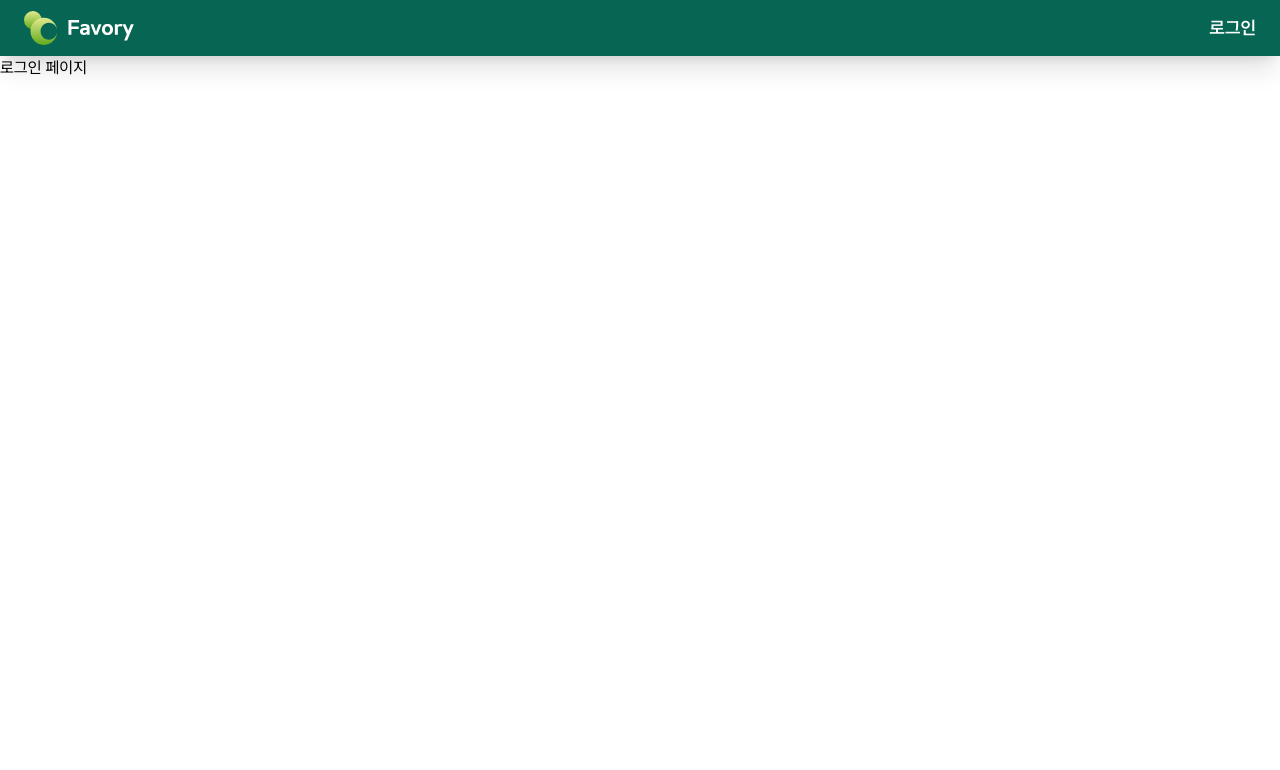
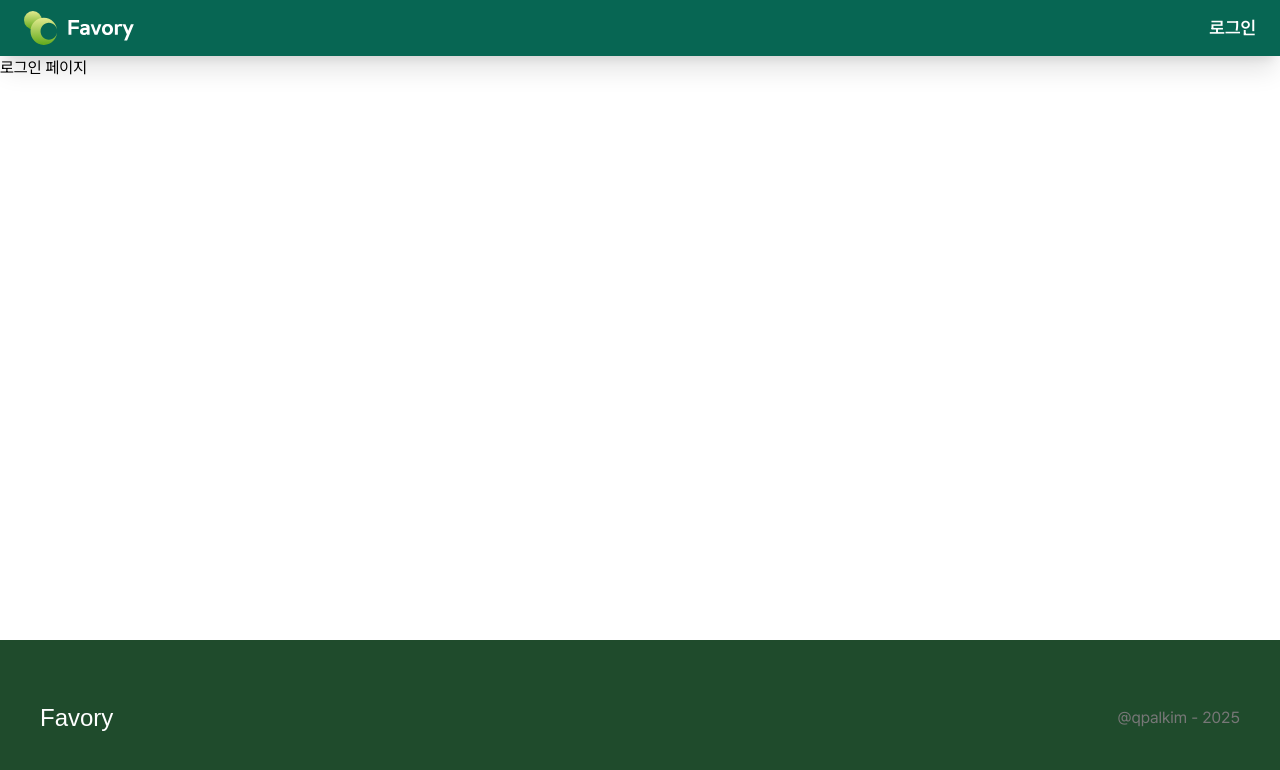
Before and after one commit to qpalkim/Favory, a Next.js app: page /login in a window 1280 px wide. Shown: the top 770 px of the page. Built offline with nearby package versions, Linux system fonts and the light colour scheme; a web font is replaced by a local one.

Commit message:
feat/FAVORY-3-푸터-컴포넌트 (#6)
* ✨ feat : 공통 컴포넌트 푸터 제작

* 🎨 style : 푸터 컴포넌트 배치

* ♻️ refactor : 푸터가 항상 화면 하단에 위치하도록 및 main 태그 한 번만 사용하도록 수정

* 📝 docs : PR 템플릿 업데이트

```diff
--- a/src/app/(landing)/_components/MainBanner.tsx
+++ b/src/app/(landing)/_components/MainBanner.tsx
@@ -7,7 +7,7 @@ import Button from "@/components/Button";
 
 export default function MainBanner() {
   return (
-    <motion.main
+    <motion.section
       className="relative h-68 w-full md:h-[600px] lg:h-[800px]"
       animate={{
         background: [
@@ -90,6 +90,6 @@ export default function MainBanner() {
           지금 시작하기
         </Button>
       </div>
-    </motion.main>
+    </motion.section>
   );
 }
--- a/src/app/layout.tsx
+++ b/src/app/layout.tsx
@@ -1,6 +1,7 @@
 import { Metadata } from "next";
 import { Pretendard, LeferiBold } from "@/font";
 import Header from "@/components/Header";
+import Footer from "@/components/Footer";
 import "./globals.css";
 
 export const metadata: Metadata = {
@@ -14,9 +15,10 @@ export default function RootLayout({
 }>) {
   return (
     <html lang="ko" className={`${Pretendard.variable} ${LeferiBold.variable}`}>
-      <body>
+      <body className="flex min-h-screen flex-col">
         <Header />
-        {children}
+        <main className="flex-grow">{children}</main>
+        <Footer />
       </body>
     </html>
   );
--- /dev/null
+++ b/src/components/Footer.tsx
@@ -0,0 +1,12 @@
+export default function Footer() {
+  return (
+    <footer className="z-50 h-[90px] w-full bg-green-600 px-10 py-[30px] md:h-[160px] md:py-[62px]">
+      <div className="mx-auto flex max-w-[1400px] items-center justify-between">
+        <span className="font-leferiBold text-lg text-white md:text-2xl">
+          Favory
+        </span>
+        <p className="text-black-200 text-xs md:text-lg">@qpalkim - 2025</p>
+      </div>
+    </footer>
+  );
+}
```
